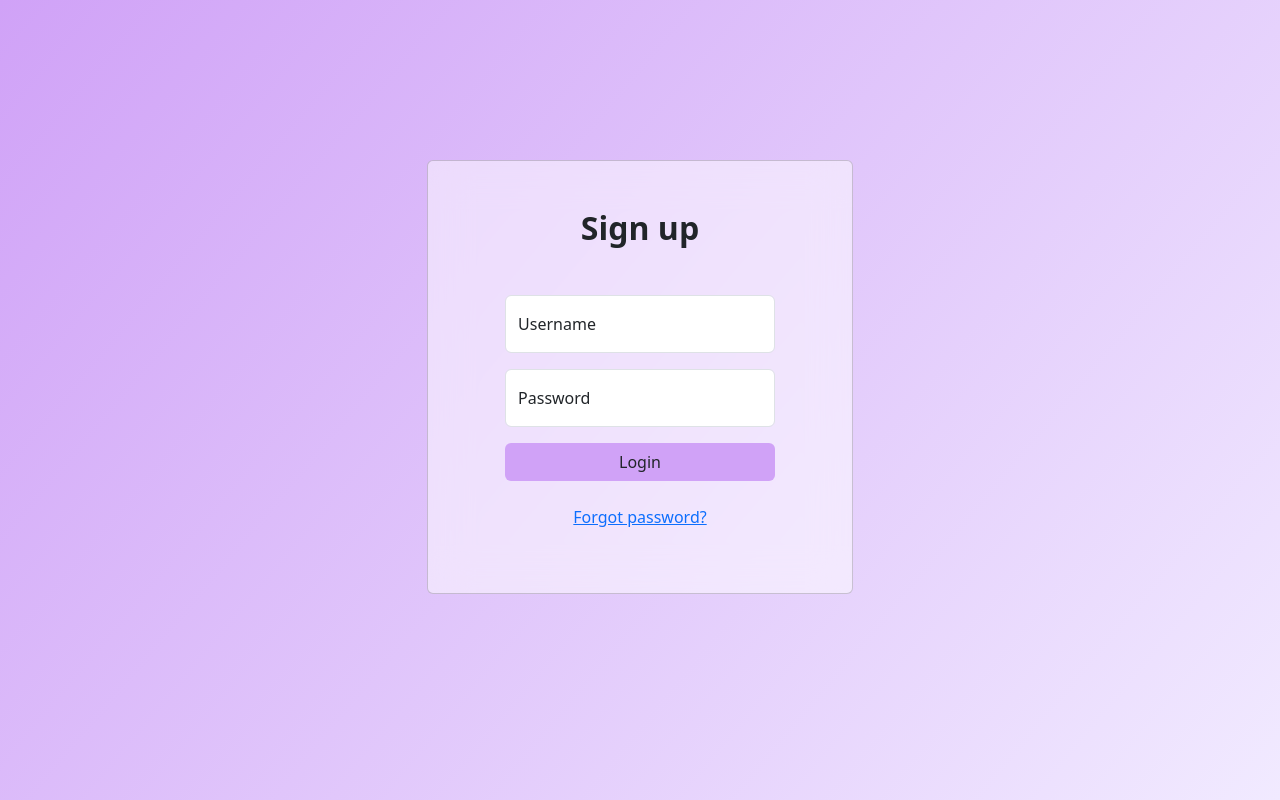
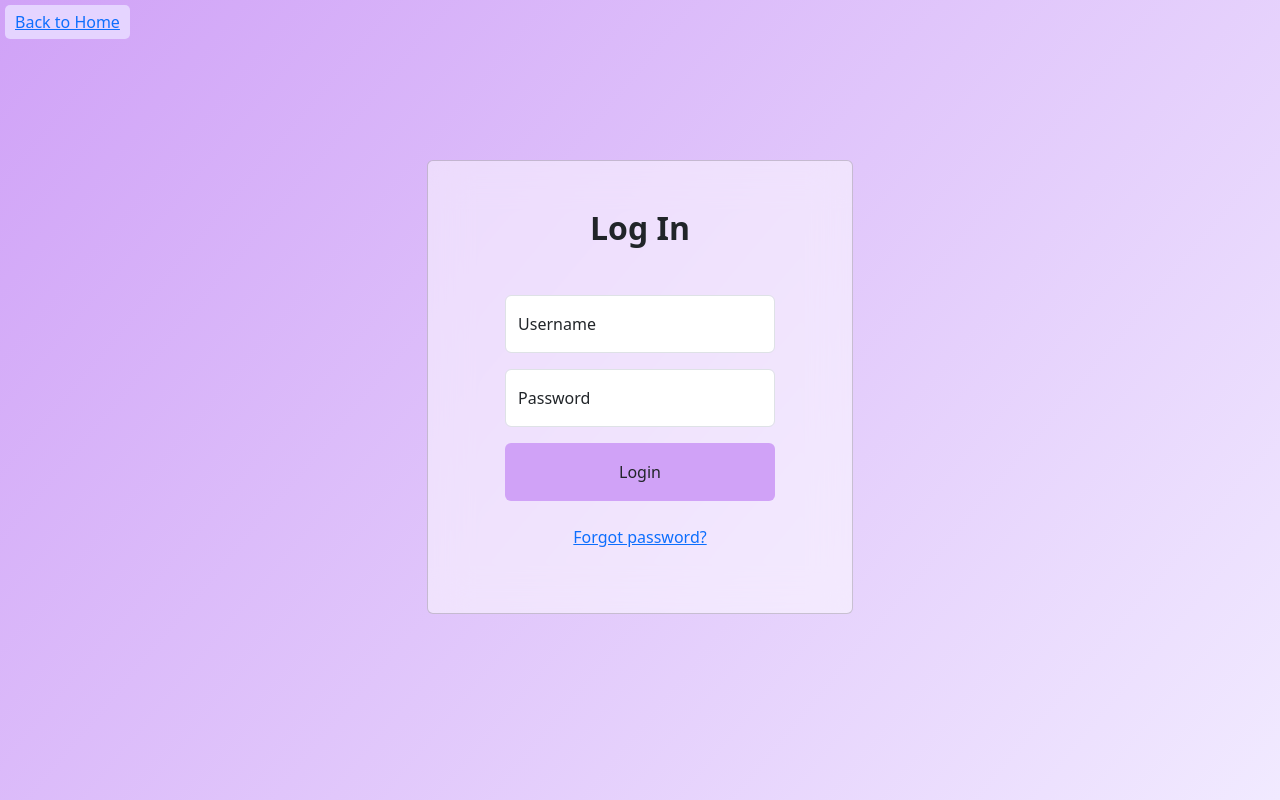
Before and after one commit to HadiatAbdulBashit/inventory_app, a React (Vite) app in the folder frontend/: page /login in a window 1280 px wide. Built offline with nearby package versions, Linux system fonts and the light colour scheme.

Commit message:
using hook form for login form and use usercontex

```diff
--- a/frontend/src/Containers/Login/Login.container.jsx
+++ b/frontend/src/Containers/Login/Login.container.jsx
@@ -1,8 +1,37 @@
+import { Link } from "react-router-dom"
+import { useContext } from 'react';
+import { useForm } from "react-hook-form";
+
+import UserContext from '../../Contexts/UserContext';
+
+import style from './Login.module.css'
+
 const Login = () => {
+  const { setUser } = useContext(UserContext)
+
+  const {
+    register,
+    handleSubmit,
+    formState: { errors },
+  } = useForm()
+
+  const handleFormSubmit = (data) => {
+    console.log(data);
+    setUser({
+      username: data.username,
+      isLoggedIn: true
+    })
+  }
+
   return (
     <section className="text-center d-flex align-items-center flex-column">
+      <Link to={'/'} className={style.linkBack}>Back to Home</Link>
 
-      <div className="p-5 bg-image" style={{ background: 'linear-gradient(130deg, var(--color-one) 0%, var(--color-four) 100%)', height: '100vh', width: '100%' }}></div>
+      <div className="p-5 bg-image" style={{
+        background: 'linear-gradient(130deg, var(--color-one) 0%, var(--color-four) 100%)',
+        height: '100vh',
+        width: '100%'
+      }}></div>
 
       <div className="card mx-4 mx-md-5 shadow-5-strong col-10 col-sm-8 col-md-6 col-lg-5 col-xl-4" style={{
         marginTop: '-80vh',
@@ -12,25 +41,38 @@ const Login = () => {
         <div className="card-body py-5 px-md-5">
           <div className="row d-flex justify-content-center">
             <div className="col-10">
-              <h2 className="fw-bold mb-5">Sign up</h2>
-              <form>
+              <h2 className="fw-bold mb-5">Log In</h2>
+              <form onSubmit={handleSubmit(handleFormSubmit)}>
                 <div className="form-floating mb-3">
-                  <input type="text" className="form-control" id="floatingInput" placeholder="name@example.com" />
+                  <input type="text" className="form-control" id="floatingInput" placeholder="Username"
+                    {...register('username', { required: 'Username is Require' })}
+                  />
                   <label htmlFor="floatingInput">Username</label>
                 </div>
+                {errors.username && (
+                  <div className="invalid-feedback text-start mb-3 mx-1" style={{ display: 'block'}}>
+                    {errors.username.message}
+                  </div>
+                )}
+
                 <div className="form-floating mb-3">
-                  <input type="password" className="form-control" id="floatingPassword" placeholder="Password" />
+                  <input type="password" className="form-control" id="floatingPassword" placeholder="Password"
+                    {...register('password', { required: 'Password is Require' })}
+                  />
                   <label htmlFor="floatingPassword">Password</label>
                 </div>
-
-                {/* <!-- Submit button --> */}
+                {errors.password && (
+                  <div className="invalid-feedback text-start mb-3 mx-1" style={{ display: 'block'}}>
+                    {errors.password.message}
+                  </div>
+                )}
                 <div className="d-grid">
-                  <button type="submit" className="btn color-one color-one-hover btn-block mb-4">
+                  <button type="submit" className="btn color-one color-one-hover btn-block mb-4 py-3">
                     Login
                   </button>
                 </div>
                 <p>
-                <a href="#">Forgot password?</a>
+                  <a href="#">Forgot password?</a>
                 </p>
               </form>
             </div>
--- /dev/null
+++ b/frontend/src/Containers/Login/Login.module.css
@@ -0,0 +1,8 @@
+.linkBack {
+    position: absolute;
+    top: 5px;
+    left: 5px;
+    background-color: var(--color-three);
+    padding: 5px 10px;
+    border-radius: 5px;
+}
```
